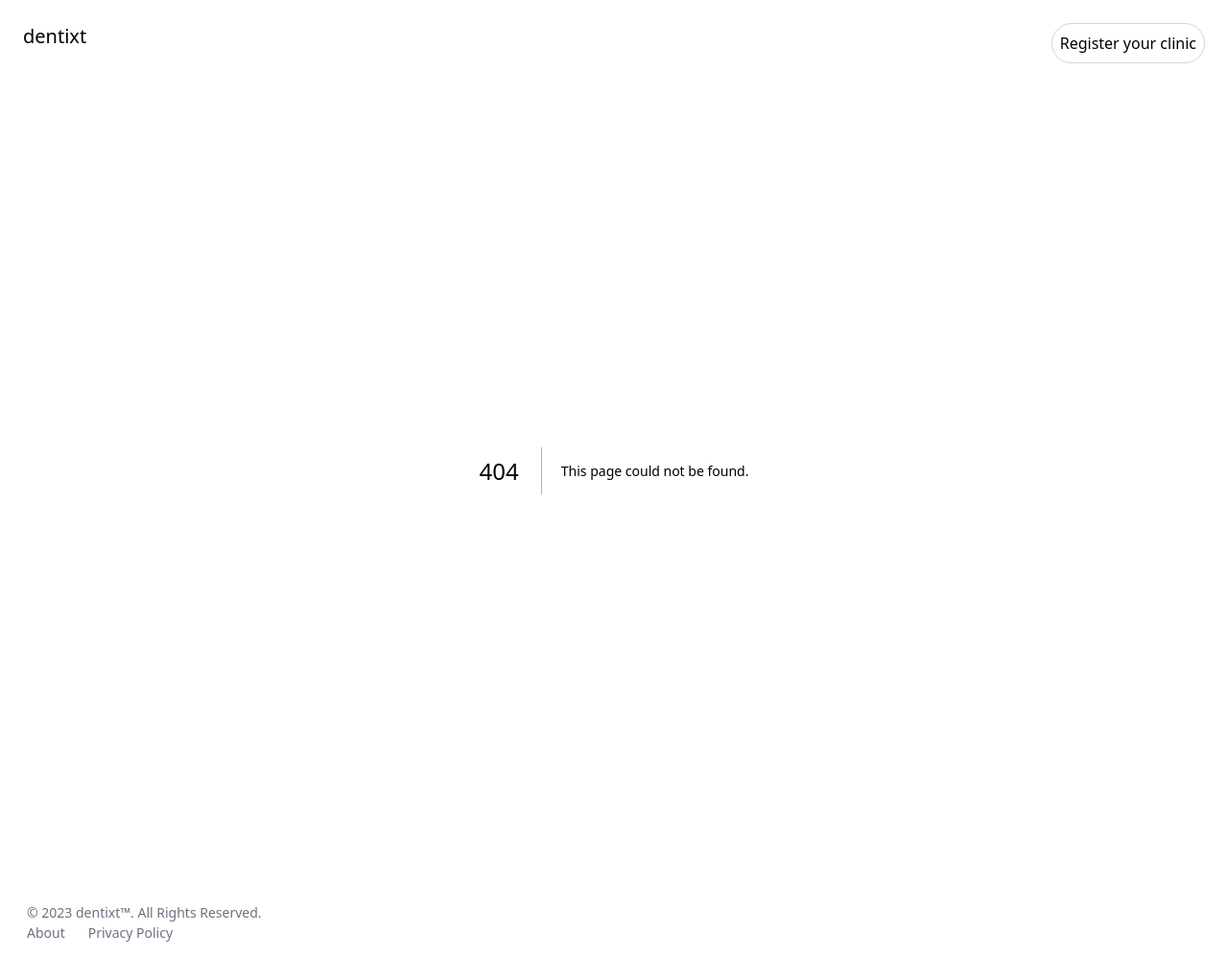
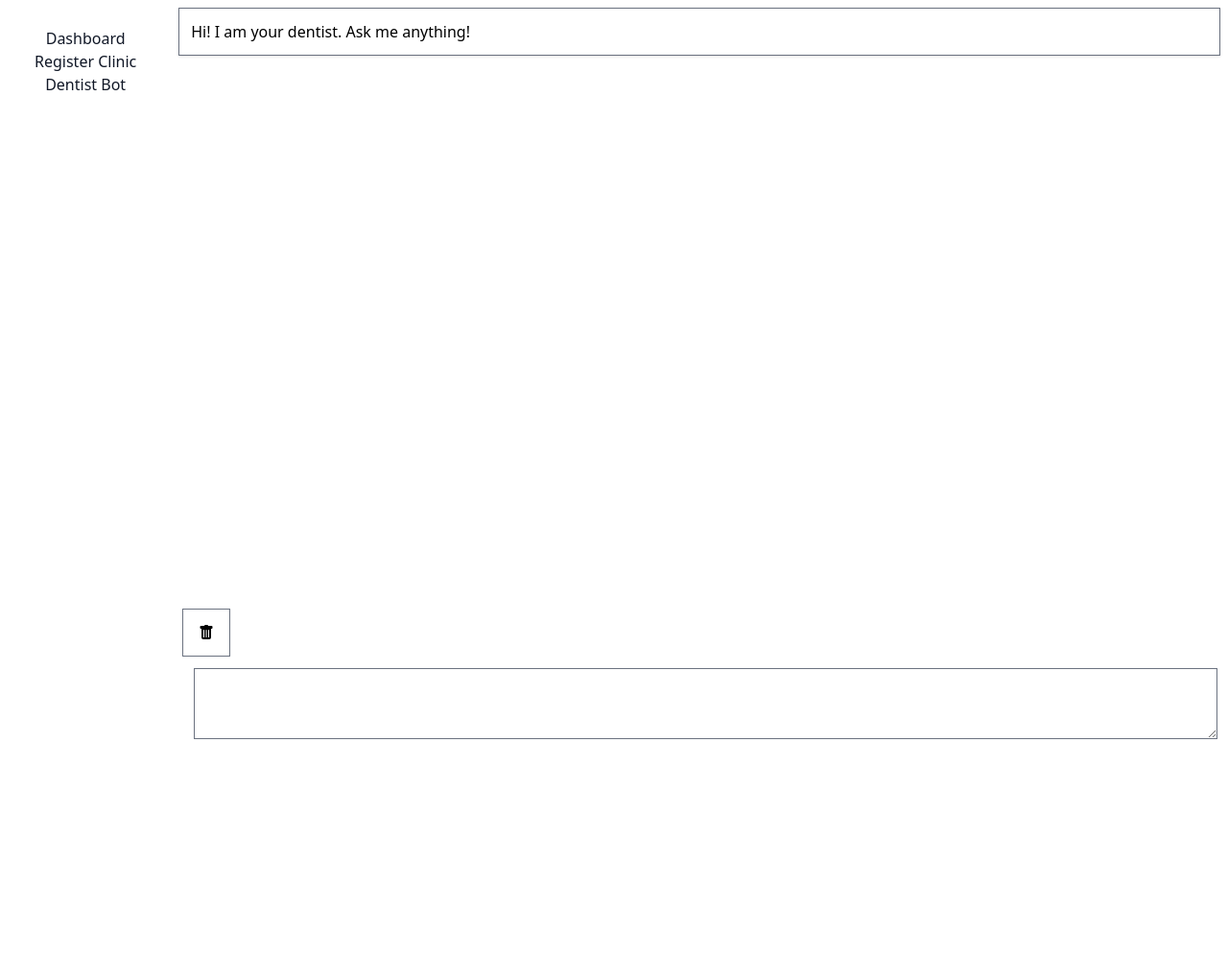
Before and after one commit to janjibDEV/dentixt, a Next.js app: page /chatbot/doctorGPT in a window 1280 px wide. Before the commit this address had no page. Shown: the whole page at 96% size. After the commit the page ends 800 px from the top, so only its background shows below. Built offline with nearby package versions, Linux system fonts and the light colour scheme.

Commit message:
5/14/2023 Implement chat bot and side drawer

```diff
--- /dev/null
+++ b/chatgptconfig.js
@@ -0,0 +1,8 @@
+const { Configuration, OpenAIApi } = require("openai");
+const configuration = new Configuration({
+  apiKey: process.env.OPENAI_API_KEY,
+});
+const openai = new OpenAIApi(configuration);
+
+
+export default openai
--- a/components/About.js
+++ b/components/About.js
@@ -3,34 +3,34 @@ import React from "react";
 function About() {
   return (
     <div className="m-10">
-      <h1 class="mb-4 text-4xl text-center font-extrabold leading-none tracking-tight text-gray-900 md:text-5xl lg:text-6xl dark:text-white">
+      <h1 className="mb-4 text-4xl text-center font-extrabold leading-none tracking-tight text-gray-900 md:text-5xl lg:text-6xl dark:text-white">
         What is{" "}
         <span className="text-transparent bg-clip-text bg-gradient-to-r to-emerald-600 from-sky-400">
           dentixt
         </span>{" "}
         ?
       </h1>{" "}
-      <p class="m-3 p-2.5 text-xl">
+      <p className="m-3 p-2.5 text-xl">
         Our dental clinic marketplace is a one-stop platform connecting patients
         with dental clinics and practitioners. The platform offers a convenient
         and user-friendly way for patients to search for and book appointments
         with dental professionals based on their needs and preferences.
       </p>
-      <p class="m-3 p-2.5 text-xl">
+      <p className="m-3 p-2.5 text-xl">
         Our marketplace features a wide selection of dental clinics and
         practitioners, allowing patients to compare and choose the best option
         for their dental needs. From general dentistry to specialty services,
         our platform offers a comprehensive range of dental care options for
         patients.
       </p>
-      <p class="m-3 p-2.5 text-xl">
+      <p className="m-3 p-2.5 text-xl">
         Our marketplace also offers various features and tools to enhance the
         patient experience, such as online appointment booking, dental health
         resources, and patient reviews and ratings. With our platform, patients
         can enjoy a seamless and hassle-free dental experience from start to
         finish.
       </p>
-      <p class="m-3 p-2.5 text-xl">
+      <p className="m-3 p-2.5 text-xl">
         For dental clinics and practitioners, our marketplace offers an
         effective way to reach new patients and grow their practice. By listing
         their services on our platform, dental professionals can increase their
--- a/components/ClinicCard.js
+++ b/components/ClinicCard.js
@@ -7,8 +7,12 @@ import Unstar from "./Unstar";
 function ClinicCard({ id, name, phone, address, rating, price, review }) {
   const router = useRouter();
   const [seeReview, setSeeReview] = useState(false);
+  const tempClick = () => {
+    console.log(review)
+    setSeeReview(!seeReview)
+  }
   return (
-    <div className="m-6 p-5 border h-2/6 shadow border-gray-500 flex justify-between">
+    <div className="m-6 p-5 border h-auto shadow border-gray-500 flex justify-between">
       <div>
         <h2 className="">{name}</h2>
         <p>{phone}</p>
@@ -33,10 +37,16 @@ function ClinicCard({ id, name, phone, address, rating, price, review }) {
           Reserve
         </button>
         <div>
-          <button onClick={() => setSeeReview(!seeReview)}>
+          <button onClick={tempClick}>
+          {/* <button onClick={() => setSeeReview(!seeReview)}> */}
             {seeReview ? "Close review <" : "See Review >"}
           </button>
-          {review && seeReview && <p className="m-5">"{review}"</p>}
+          {/* {review && seeReview && <p className="m-5">"{review}"</p>} */}
+          <div className="flex items-center ">
+          {(review && seeReview) && review.map((e)=>{
+            return <p className="border p-3 m-2 shadow border-gray-500">{e}</p>
+          })}
+          </div>
         </div>
       </div>
       <div>
--- a/components/Footer.js
+++ b/components/Footer.js
@@ -3,23 +3,23 @@ import React from "react";
 function Footer() {
   return (
     <>
-      <footer class="bg-white m-4 px-3 dark:bg-gray-800">
-        <div class="w-full mx-auto max-w-screen-xl p-4 md:flex md:items-center md:justify-between" />
-        <span class="text-sm text-gray-500 sm:text-center dark:text-gray-400">
+      <footer className="bg-white m-4 px-3 dark:bg-gray-800">
+        <div className="w-full mx-auto max-w-screen-xl p-4 md:flex md:items-center md:justify-between" />
+        <span className="text-sm text-gray-500 sm:text-center dark:text-gray-400">
           © 2023{" "}
-          <a href="https://flowbite.com/" class="hover:underline">
+          <a href="https://flowbite.com/" className="hover:underline">
             dentixt™
           </a>
           . All Rights Reserved.
         </span>
-        <ul class="flex flex-wrap items-center mt-3 text-sm font-medium text-gray-500 dark:text-gray-400 sm:mt-0">
+        <ul className="flex flex-wrap items-center mt-3 text-sm font-medium text-gray-500 dark:text-gray-400 sm:mt-0">
           <li>
-            <a href="#" class="mr-4 hover:underline md:mr-6 ">
+            <a href="#" className="mr-4 hover:underline md:mr-6 ">
               About
             </a>
           </li>
           <li>
-            <a href="#" class="mr-4 hover:underline md:mr-6">
+            <a href="#" className="mr-4 hover:underline md:mr-6">
               Privacy Policy
             </a>
           </li>
--- a/components/layout.js
+++ b/components/layout.js
@@ -2,7 +2,8 @@ import Link from "next/link";
 import { Roboto } from "next/font/google";
 import { useRouter } from "next/router";
 import Head from "next/head";
-import Footer from "./Footer";
+
+import { Sidebar } from "flowbite-react";
 
 const font = Roboto({ subsets: ["latin"], weight: "400" });
 
@@ -16,24 +17,26 @@ export default function Layout({ children }) {
         <meta name="viewport" content="width=device-width, initial-scale=1" />
         <link rel="icon" href="/teeth.png" />
       </Head>
-      <nav className="w-full p-6 flex flex-row space-between">
-        <div className="basis-1/2">
-          <Link href="/" className="text-xl">
-            dentixt
-          </Link>
-        </div>
-        <div className="basis-1/2 flex flex-row justify-end">
-          {" "}
-          <button
-            className="border p-2 rounded-full border-gray-300 dark:focus:border-gray-500 focus:outline-none hover:border-gray-500"
-            onClick={() => router.push("../registerClinic/form")}
-          >
-            Register your clinic
-          </button>
-        </div>
-      </nav>
-      <main>{children}</main>
-      <Footer />
+
+
+      <main className="flex">
+          <Sidebar className="p-3 ">
+            <Sidebar.Items>
+              <Sidebar.ItemGroup>
+                <Sidebar.Item onClick={() => router.push("/")}>
+                  Dashboard
+                </Sidebar.Item>
+                <Sidebar.Item onClick={() => router.push("../registerClinic/form")}>
+                  Register Clinic
+                </Sidebar.Item>
+                <Sidebar.Item onClick={() => router.push("../chatbot/doctorGPT")}>
+                  Dentist Bot
+                </Sidebar.Item>
+              </Sidebar.ItemGroup>
+            </Sidebar.Items>
+          </Sidebar>
+        <div className="w-full">{children}</div></main>
+      {/* <Footer /> */}
     </>
   );
 }
--- /dev/null
+++ b/pages/api/dentistGPT.js
@@ -0,0 +1,15 @@
+import openai from "@/chatgptconfig"
+export default async function handler(req, res) {
+
+    try{
+    const response = await openai.createChatCompletion({
+    model: "gpt-3.5-turbo",
+    messages:[{role:"system",content:"You are a dentist"},{role:"user",content:req.query.text}]
+});
+    let data = response.data.choices[0].message.content
+    res.status(200).json({msg:data})
+}
+    catch(e){
+        res.send({msg:e})
+    }
+}
--- /dev/null
+++ b/pages/chatbot/doctorGPT.js
@@ -0,0 +1,40 @@
+import React, { useState, useEffect } from 'react'
+import axios from 'axios'
+import { BsFillTrashFill } from 'react-icons/bs';
+
+function doctorGPT() {
+    const [chatHistory,setChatHistory] = useState(["Hi! I am your dentist. Ask me anything!"])
+    const [text,setText] = useState("")
+    const [loading,setLoading] = useState(false)
+    const tellChatGPT = async () => {
+        setLoading(true)
+        let res = await axios.get("../api/dentistGPT",{ params: { text: text } })
+        setChatHistory(chatHistory => [...chatHistory,res.data.msg])
+        setLoading(false)
+    }
+    const handleKeyDown = event => {
+        if (event.key === "Enter") {
+            // 👇 Get input value
+            event.preventDefault();
+            setChatHistory(chatHistory => [...chatHistory,text])
+            tellChatGPT()
+            setText("")
+          }
+    }
+
+  return (
+    <>
+    <div className='flex flex-col overflow-y-auto'>
+    {chatHistory.map((item,index) => {
+        return <div className='m-2 p-3 border border-gray-500 shadow' key={index}><p>{item}</p></div>
+    })}
+    </div>
+    <div className='fixed bottom-0 w-10/12 m-3'>
+        <button className='m-auto place-items-center border p-4 border-gray-500' onClick={() => setChatHistory(chatHistory => [])}><BsFillTrashFill /></button>
+        <textarea disabled = {loading} className='w-full m-3 p-3 border border-gray-500' value={text} onChange={(e) => setText(e.target.value)} onKeyDown={(e) => handleKeyDown(e)}/>
+    </div>
+    </>
+  )
+}
+
+export default doctorGPT
--- a/pages/reservations/[slug].js
+++ b/pages/reservations/[slug].js
@@ -81,7 +81,7 @@ function reservation() {
         Back
       </button>
       <p className="m-6">Selected Clinic: </p>
-      <div className="m-6 p-5 border h-2/6 border-gray-500 flex justify-between">
+      <div className="m-6 p-5 border h-1/7 border-gray-500 flex justify-between">
         <div>
           <h2 className="">{selectedClinic.name}</h2>
           <p>{selectedClinic.phone}</p>
```
Also changed, not shown: package.json (+6 -4 lines), public/trash.png (added), 1 other file (tests, documents, lock files or other folders).
